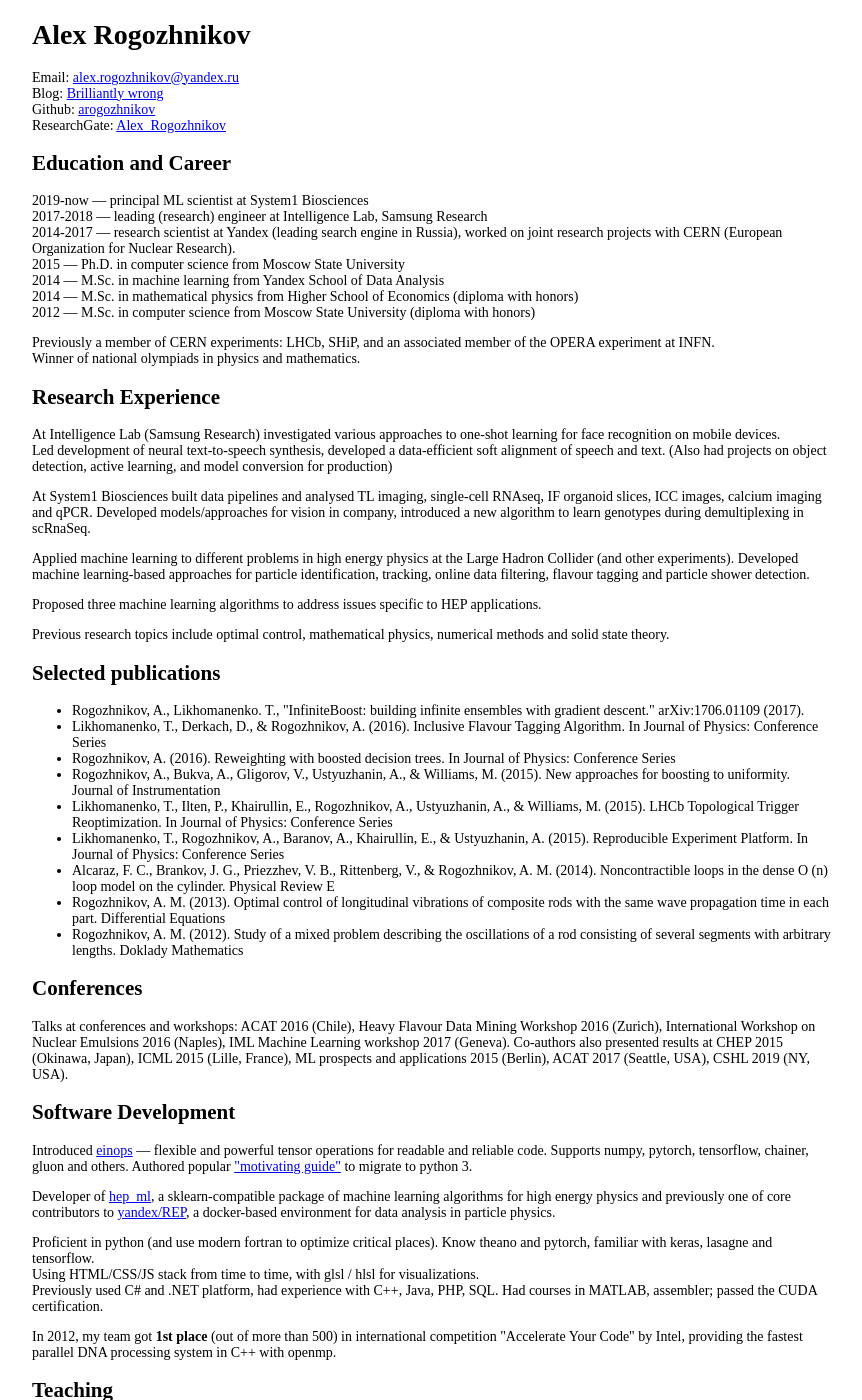
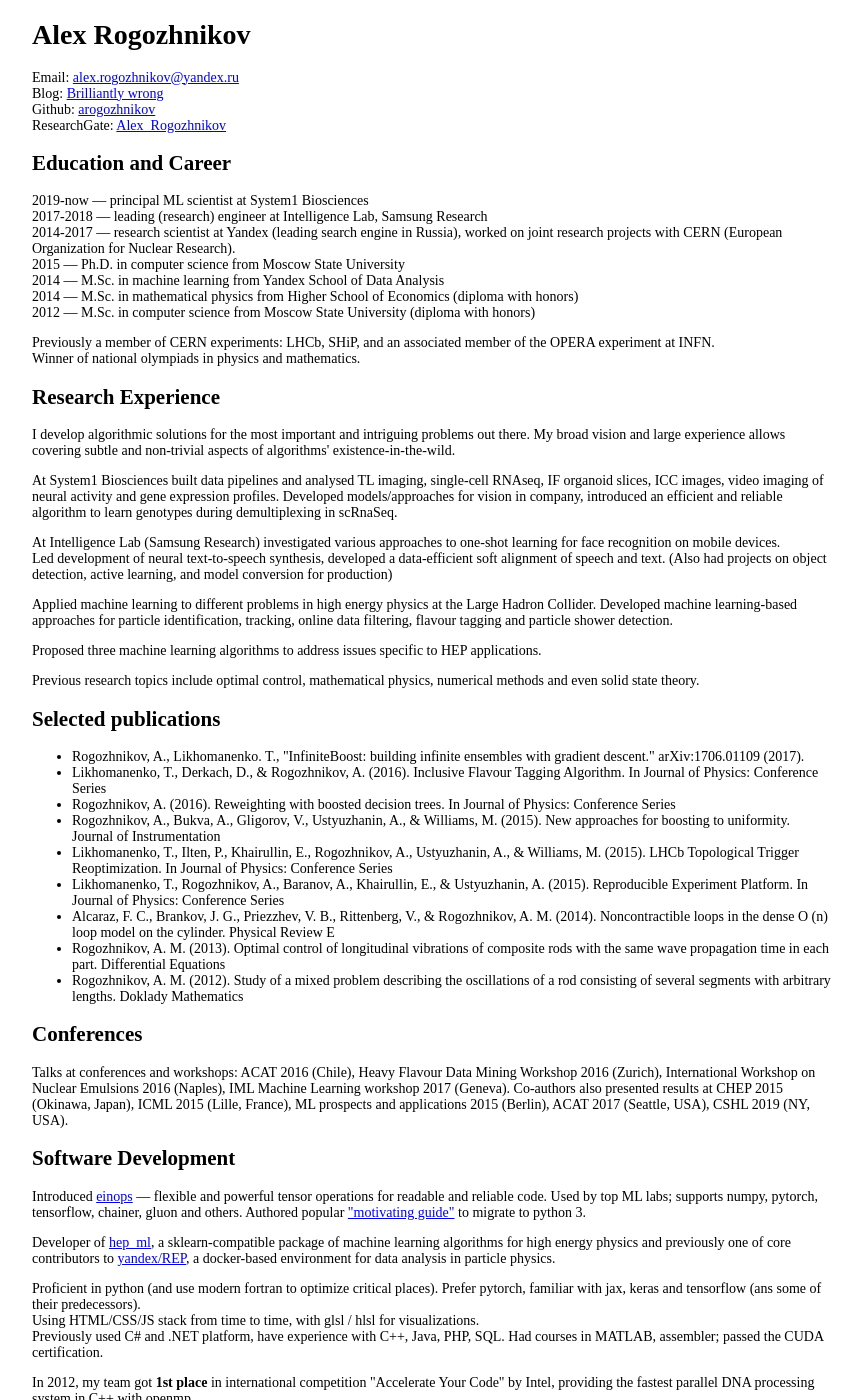
Before and after one commit to arogozhnikov/arogozhnikov.github.io, a Jekyll site: the page cv/AlexRogozhnikov.html, which Jekyll copies as it is, in a window 1280 px wide and 1400 px high. Shown: the whole window, without its empty margins (208-1070 px from the left). Built offline with Jekyll 4.4.1, drawn with Linux system fonts in a browser that asks for light colours; some of the changed text lies outside the part shown.

Commit message:
minor updates

```diff
--- a/cv/AlexRogozhnikov.html
+++ b/cv/AlexRogozhnikov.html
@@ -85,12 +85,19 @@
     <p>
         Previously a member of CERN experiments: LHCb, SHiP, and an associated member of the OPERA experiment at INFN.
         <br /> Winner of national olympiads in physics and mathematics.
-        <!-- In different years attended summer schools on matrix methods, statistical physics and information retrieval.
-        In 2007-2009 I attended evening classes on theoretical physics at Lebedev Physics Institute. -->
     </p>
 
 
     <h2>Research Experience</h2>
+    <p>
+        I develop algorithmic solutions for the most important and intriguing problems out there.
+        My broad vision and large experience allows covering subtle and non-trivial aspects of algorithms'
+        existence-in-the-wild.
+    </p>
+    <p>
+        At System1 Biosciences built data pipelines and analysed TL imaging, single-cell RNAseq, IF organoid slices, ICC images, video imaging of neural activity and gene expression profiles.
+        Developed models/approaches for vision in company, introduced an efficient and reliable algorithm to learn genotypes during demultiplexing in scRnaSeq.
+    </p>
     <p>
         At Intelligence Lab (Samsung Research) investigated various approaches to one-shot learning
         for face recognition on mobile devices. <br />
@@ -98,11 +105,7 @@
         (Also had projects on object detection, active learning, and model conversion for production)
     </p>
     <p>
-        At System1 Biosciences built data pipelines and analysed TL imaging, single-cell RNAseq, IF organoid slices, ICC images, calcium imaging and qPCR.
-        Developed models/approaches for vision in company, introduced a new algorithm to learn genotypes during demultiplexing in scRnaSeq.
-    </p>
-    <p>
-        Applied machine learning to different problems in high energy physics at the Large Hadron Collider (and other experiments).
+        Applied machine learning to different problems in high energy physics at the Large Hadron Collider.
         Developed machine learning-based approaches for particle identification, tracking, online data filtering,
         flavour tagging and particle shower detection.
     </p>
@@ -110,7 +113,7 @@
         Proposed three machine learning algorithms to address issues specific to HEP applications.
     </p>
     <p>
-        Previous research topics include optimal control, mathematical physics, numerical methods and solid state theory.
+        Previous research topics include optimal control, mathematical physics, numerical methods and even solid state theory.
     </p>
 
 
@@ -168,7 +171,7 @@
     <h2>Software Development</h2>
     <a>
         Introduced <a href="https://github.com/arogozhnikov/einops">einops</a> &mdash; flexible and powerful tensor operations
-        for readable and reliable code. Supports numpy, pytorch, tensorflow, chainer, gluon and others.
+        for readable and reliable code. Used by top ML labs; supports numpy, pytorch, tensorflow, chainer, gluon and others.
     </a>
     <a>
         Authored popular  <a href="https://github.com/arogozhnikov/python3_with_pleasure">"motivating guide"</a> to migrate to python 3.
@@ -179,13 +182,12 @@
         a docker-based environment for data analysis in particle physics.
     </p>
     <p>
-        Proficient in python (and use modern fortran to optimize critical places). Know theano and pytorch, familiar with keras,
-        lasagne and tensorflow. <br /> Using HTML/CSS/JS stack from time to time, with glsl / hlsl for visualizations.
-        <br /> Previously used C# and .NET platform, had experience with C++, Java, PHP, SQL. Had courses in MATLAB, assembler;
+        Proficient in python (and use modern fortran to optimize critical places). Prefer pytorch, familiar with jax, keras and tensorflow (ans some of their predecessors). <br /> Using HTML/CSS/JS stack from time to time, with glsl / hlsl for visualizations.
+        <br /> Previously used C# and .NET platform, have experience with C++, Java, PHP, SQL. Had courses in MATLAB, assembler;
         passed the CUDA certification.
     </p>
     <p>
-        In 2012, my team got <strong>1st place</strong> (out of more than 500) in international competition "Accelerate
+        In 2012, my team got <strong>1st place</strong> in international competition "Accelerate
         Your Code" by Intel, providing the fastest parallel DNA processing system in C++ with openmp.
     </p>
 
@@ -220,7 +222,8 @@
         Kaggle run by Yandex &amp; CERN.
     </p>
     <p>
-        My interactive visualizations of different machine learning techniques can be found in
+        To make algorithmic part of machine learning techniques more intuitive, I've wrote a number of (quite popular) demonstrations
+        which can be found at
         <a href='https://arogozhnikov.github.io'>"Brilliantly wrong" blog.</a>
     </p>
 
@@ -342,6 +345,7 @@
         <summary>Text-to-speech for Russian language</summary>
         <p>
             Leading development of speech synthesis technique that employs only neural networks.
+            None to an adorable chatter in 2 months.
         </p>
     </details>
 
```
Also changed, not shown: other parts of cv/AlexRogozhnikov.html (+2 -1 lines).
